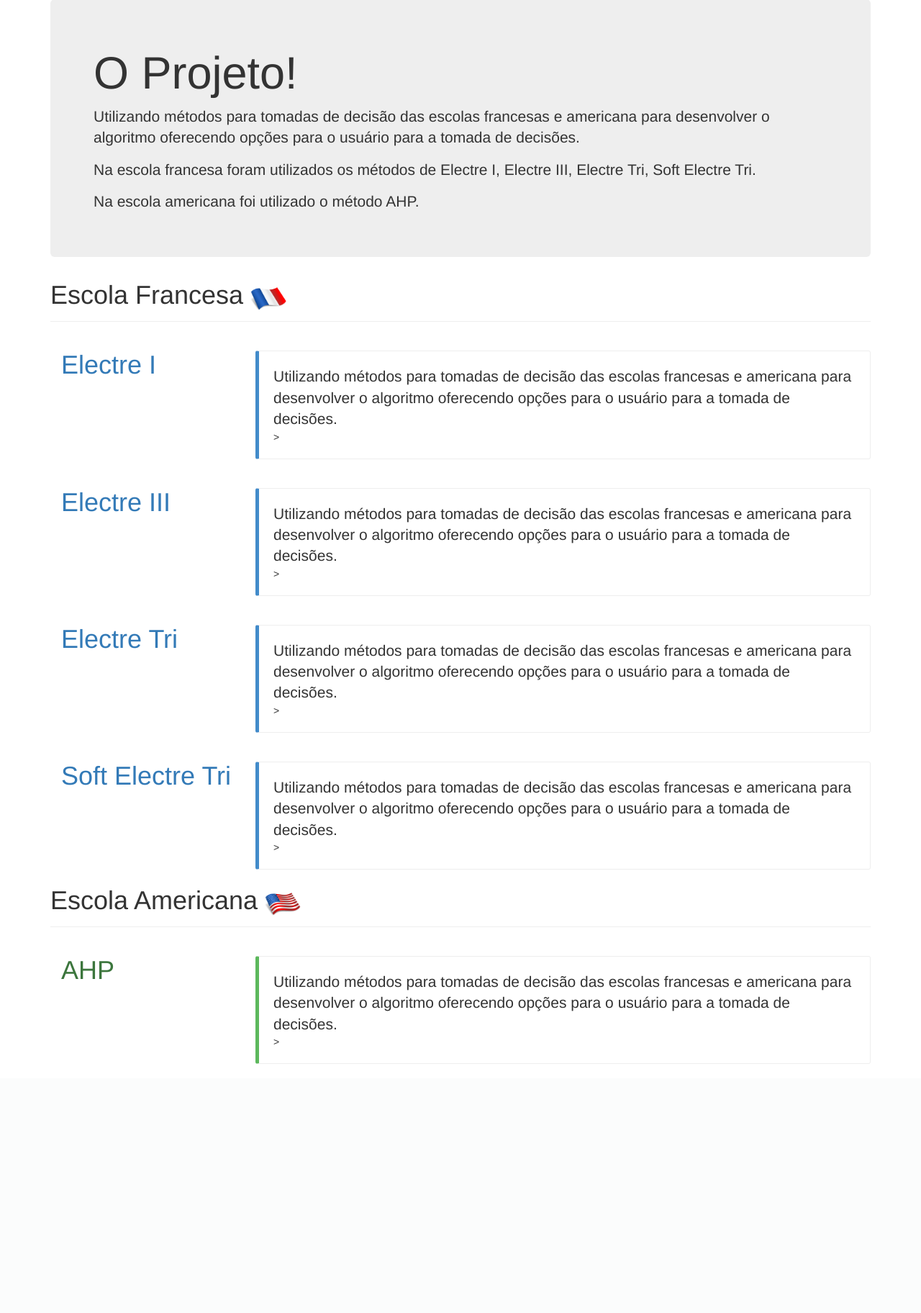
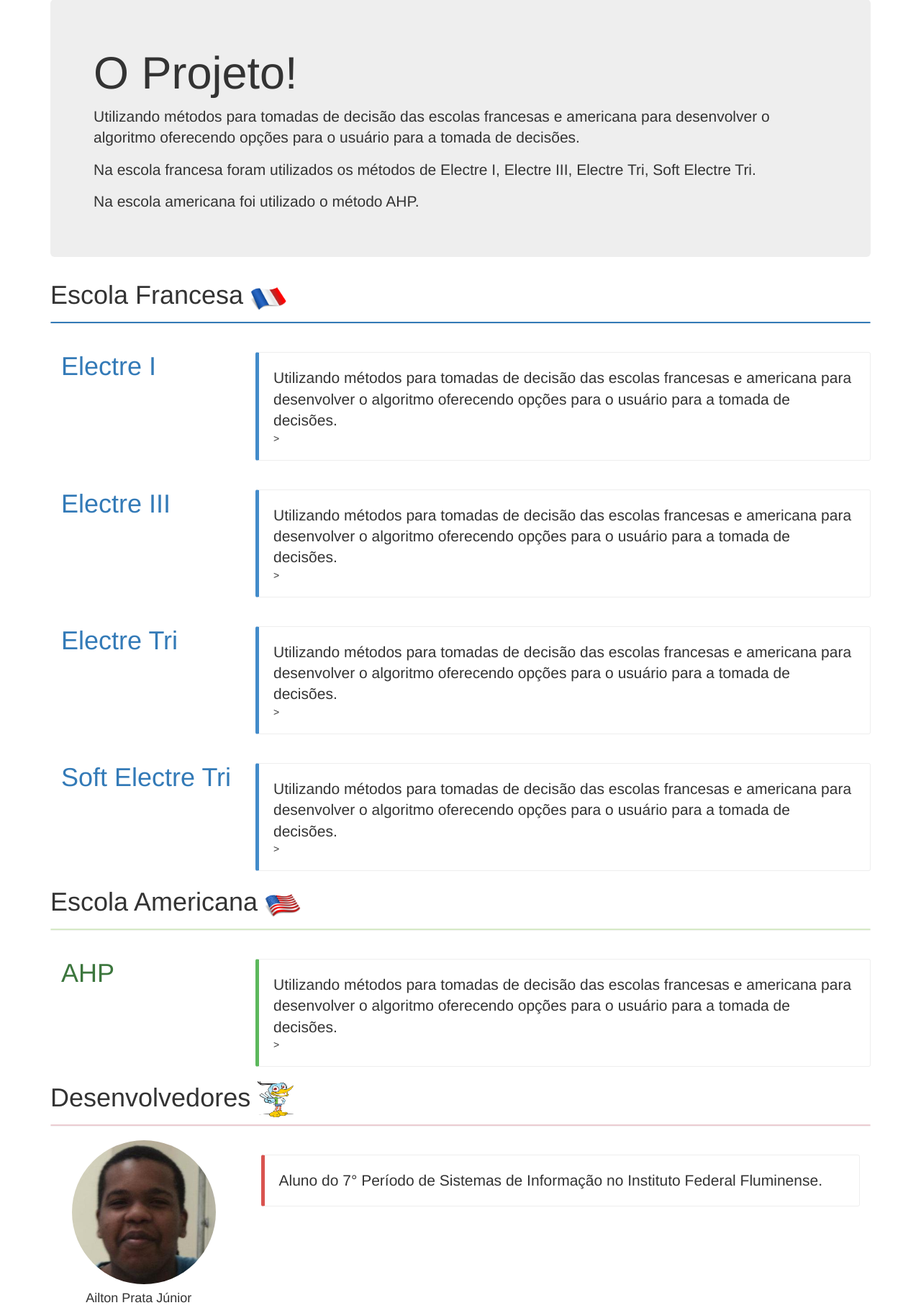
Before and after one commit to OthoGarcia/Analise-Decisoria, a Django app: page /main/sobre/ in a window 1280 px wide; the page is wider, and only the part inside the window is pictured. Shown: the part 909-2733 px from the top of that part at 72% size. Before the commit the page ends 2387 px from the top of that part, so only its background shows below. Run offline with Django 3.2, Linux system fonts and the light colour scheme; some libraries are stand-ins or nearby versions.

Commit message:
Criado layout para inserir informacoes da equipe de desenvolvimento

```diff
--- a/analise_decisoria/main/templates/main/sobre.html
+++ b/analise_decisoria/main/templates/main/sobre.html
@@ -23,9 +23,8 @@
      <p class="lead">Na escola francesa foram utilizados os métodos de Electre I, Electre III, Electre Tri, Soft Electre Tri. </p>
      <p class="lead">Na escola americana foi utilizado o método AHP.</p>
    </div>
-   <h1 class="page-header">Escola Francesa <img align='middle' width='50' height='50px' src="{% static 'Imagens/franca.png' %}" alt="ds"></h1>
-
-   <div class="row placeholders"></div>
+   <h1>Escola Francesa <img align='middle' width='50' height='50px' src="{% static 'Imagens/franca.png' %}" alt="ds"></h1>
+   <div class="panel panel-primary" ></div>
 
    <div class="col-md-3">
      <h1 class="text-primary">Electre I</h1>
@@ -59,7 +58,9 @@
      <p class="lead">Utilizando métodos para tomadas de decisão das escolas francesas e americana para desenvolver o algoritmo oferecendo opções para o usuário para a tomada de decisões.</p>>
    </div>
 
-   <h1 class="page-header">Escola Americana <img align='middle' width='50' height='50px' src="{% static 'Imagens/estados-unidos.png' %}" alt="ds"></h1>
+
+   <h1>Escola Americana <img align='middle' width='50' height='50px' src="{% static 'Imagens/estados-unidos.png' %}" alt="ds"></h1>
+   <div class="panel panel-success" ></div>
 
    <div class="col-md-3">
      <h1 class="text-success">AHP</h1>
@@ -69,4 +70,20 @@
      <p class="lead">Utilizando métodos para tomadas de decisão das escolas francesas e americana para desenvolver o algoritmo oferecendo opções para o usuário para a tomada de decisões.</p>>
    </div>
 
+
+   <h1>Desenvolvedores <img align='middle' width='50' height='50px' src="{% static 'Imagens/IconeMascote.png' %}" alt="ds"></h1>
+   <div class="panel panel-danger" ></div>
+   <div class="container-fluid">
+     <div class="col-6 col-md-3 placeholder">
+       <img class="img-responsive img-circle" src="{% static 'Imagens/Ailton.jpg' %}" width="200" height="200" class="img-fluid rounded-circle" alt="Generic placeholder thumbnail">
+         <div class="col-6 col-md-9">
+           <h4 align="center">Ailton Prata Júnior</h4>
+         </div>
+     </div>
+
+     <div class="col-md-9 bs-callout bs-callout-danger">
+       <p class="lead">Aluno do 7° Período de Sistemas de Informação no Instituto Federal Fluminense.</p>
+     </div>
+   </div>
+
 {% endblock %}
```
Also changed, not shown: analise_decisoria/static/Imagens/Ailton.jpg (added).
